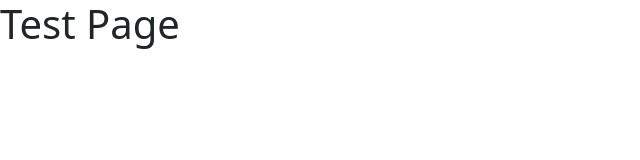
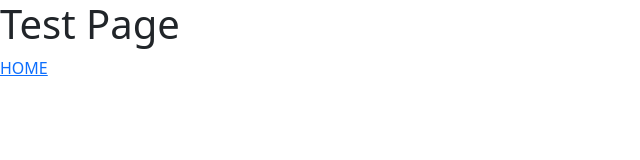
Before and after one commit to SaschaVII/saschavii.github.io, a plain HTML site: page subpage.html in a window 1280 px wide. Shown: the full height of the page, 0-640 px from the left. Drawn offline with nearby package versions, Linux system fonts and the light colour scheme.

Commit message:
Update subpage.html

```diff
--- a/subpage.html
+++ b/subpage.html
@@ -12,6 +12,6 @@
   </head>
   <body>
     <h1>Test Page</h1>
-    <a href="./index.html">
+    <a href="./index.html">HOME</a>
   </body>
 </html>
```
